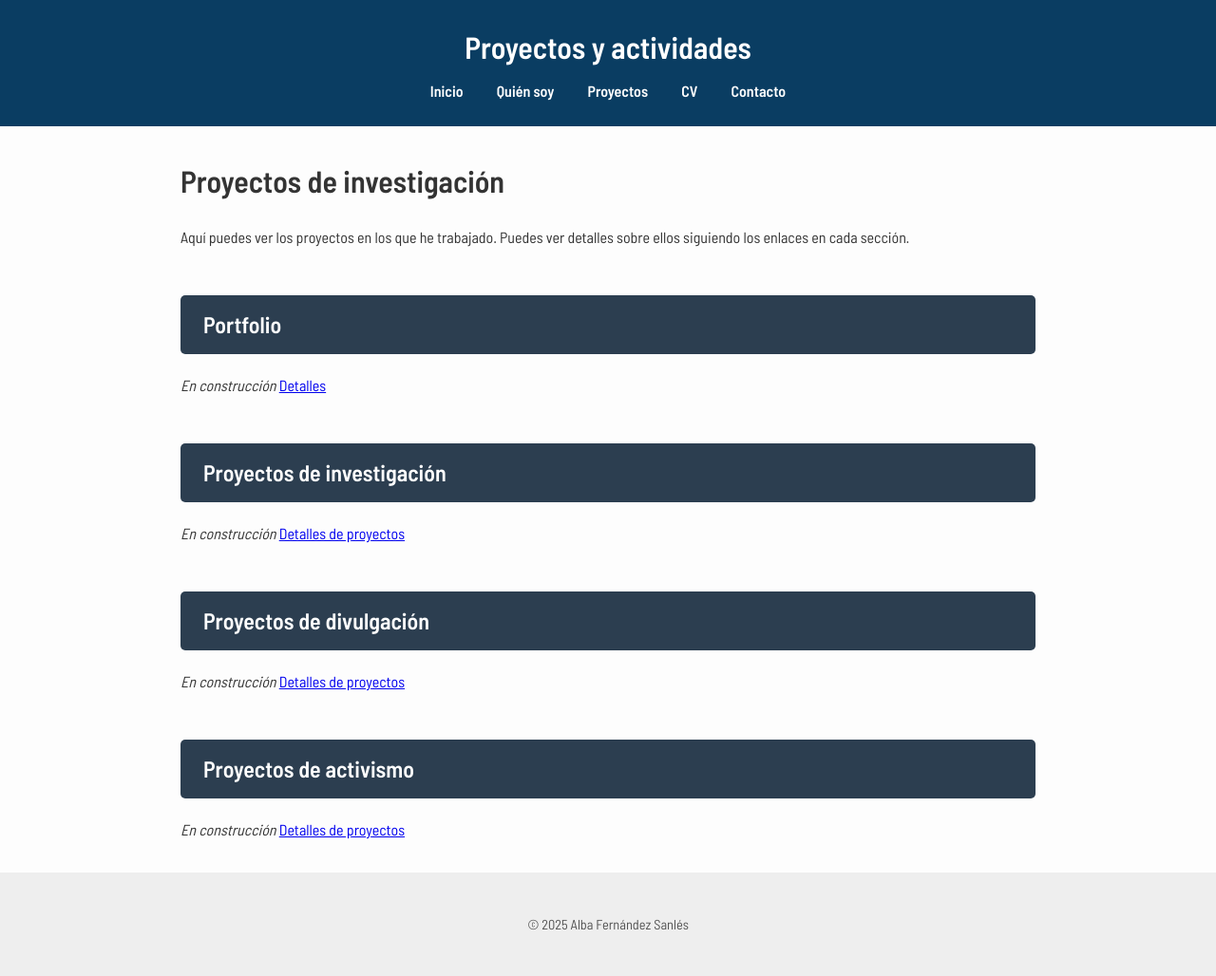
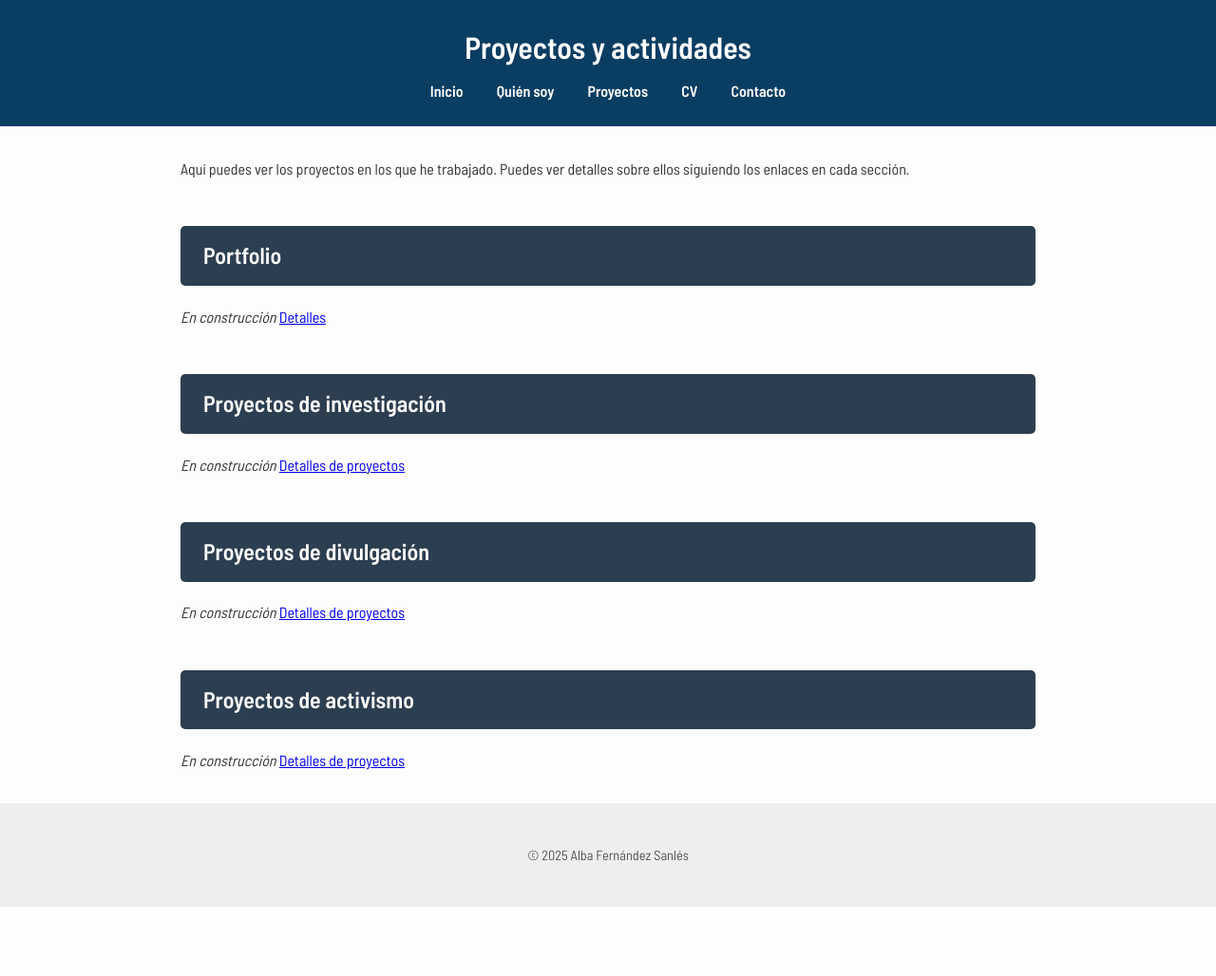
Before and after one commit to albafsanles/albafsanles.github.io, a Jekyll site: the page built from actividades.md, in a window 1280 px wide. Shown: the whole page at 95% size. Built offline with Jekyll 4.4.1, drawn with Linux system fonts in a browser that asks for light colours; after the commit the page ends 955 px from its top, so only the background shows below that.

Commit message:
Update actividades.md

```diff
--- a/actividades.md
+++ b/actividades.md
@@ -4,7 +4,6 @@ title: "Proyectos y actividades"
 permalink: /projects/
 ---
 
-# Proyectos de investigación
 Aquí puedes ver los proyectos en los que he trabajado. Puedes ver detalles sobre ellos siguiendo los enlaces en cada sección.
 
 ## Portfolio
```
